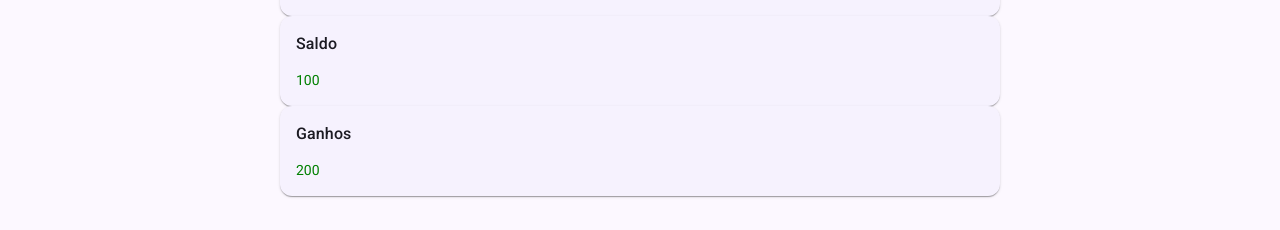
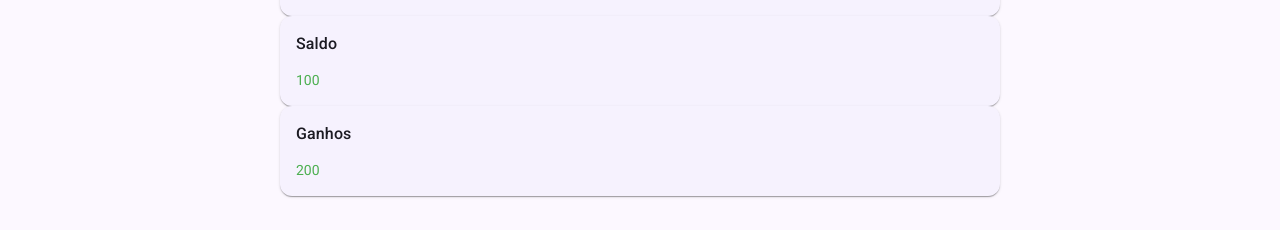
Before and after one commit to NalandaMelo/gerenciado-financeiro, an Angular app: page / in a window 1280 px wide. Shown: the part 162-392 px from the top of the page. Built offline with nearby package versions, Linux system fonts and the light colour scheme.

Commit message:
feat: criando novas cores

```diff
--- a/src/app/features/home/components/balance-card/balance-card.scss
+++ b/src/app/features/home/components/balance-card/balance-card.scss
@@ -1,5 +1,5 @@
 .income{
-    color: green;
+    color: var(--custom-color-sucess);
 }
 
 .outcome{
--- a/src/styles.scss
+++ b/src/styles.scss
@@ -7,6 +7,7 @@
 @use '@angular/material' as mat;
 @use 'styles/theme-colors' as theme-colors;
 @use 'styles/overrides/toolbar';
+@use 'styles/custom-colors';
 
 html {
   @include mat.theme((
--- /dev/null
+++ b/src/styles/_custom-colors.scss
@@ -0,0 +1,5 @@
+:root{
+    --custom-color-sucess: #4CAF50;
+
+
+}
```
